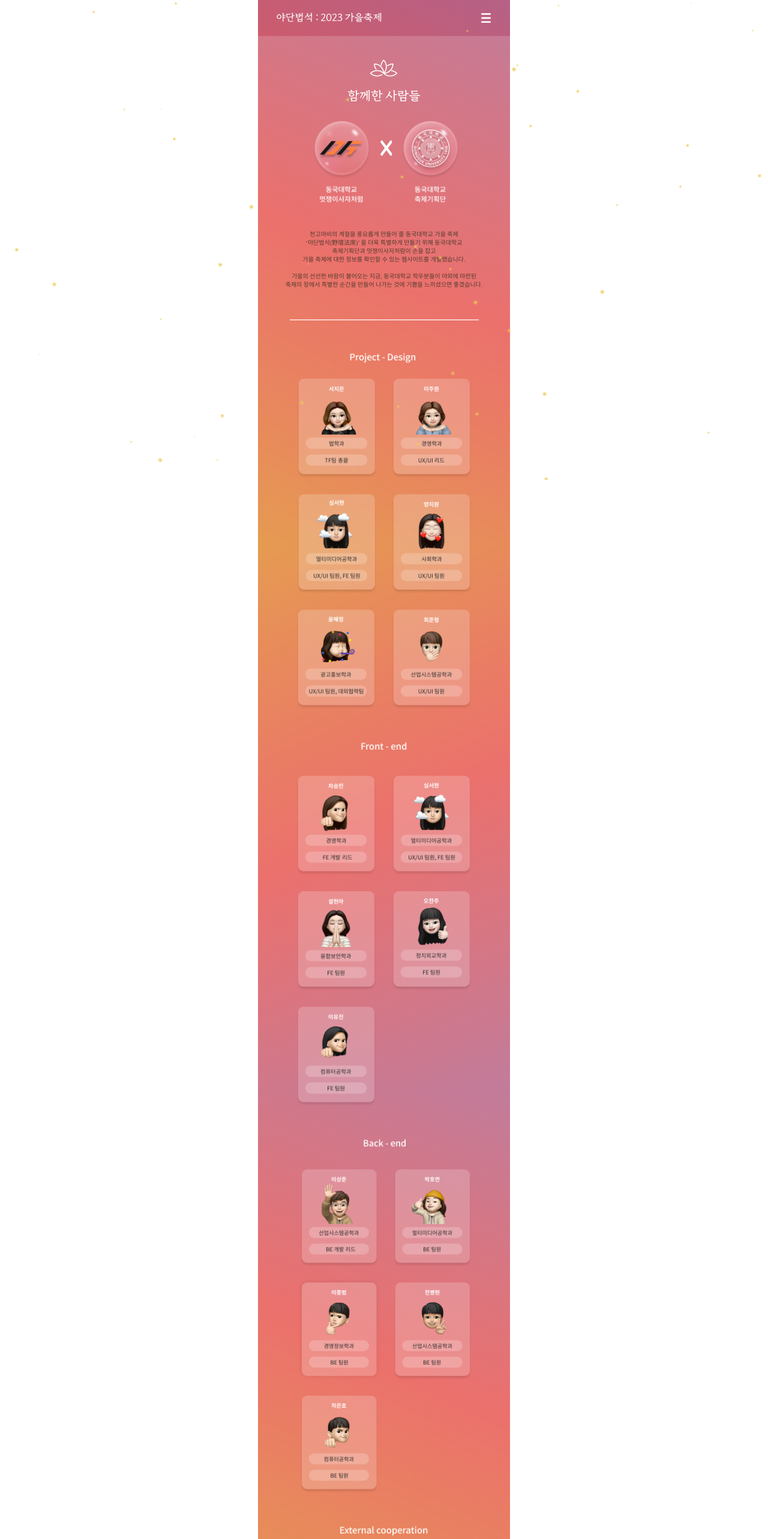
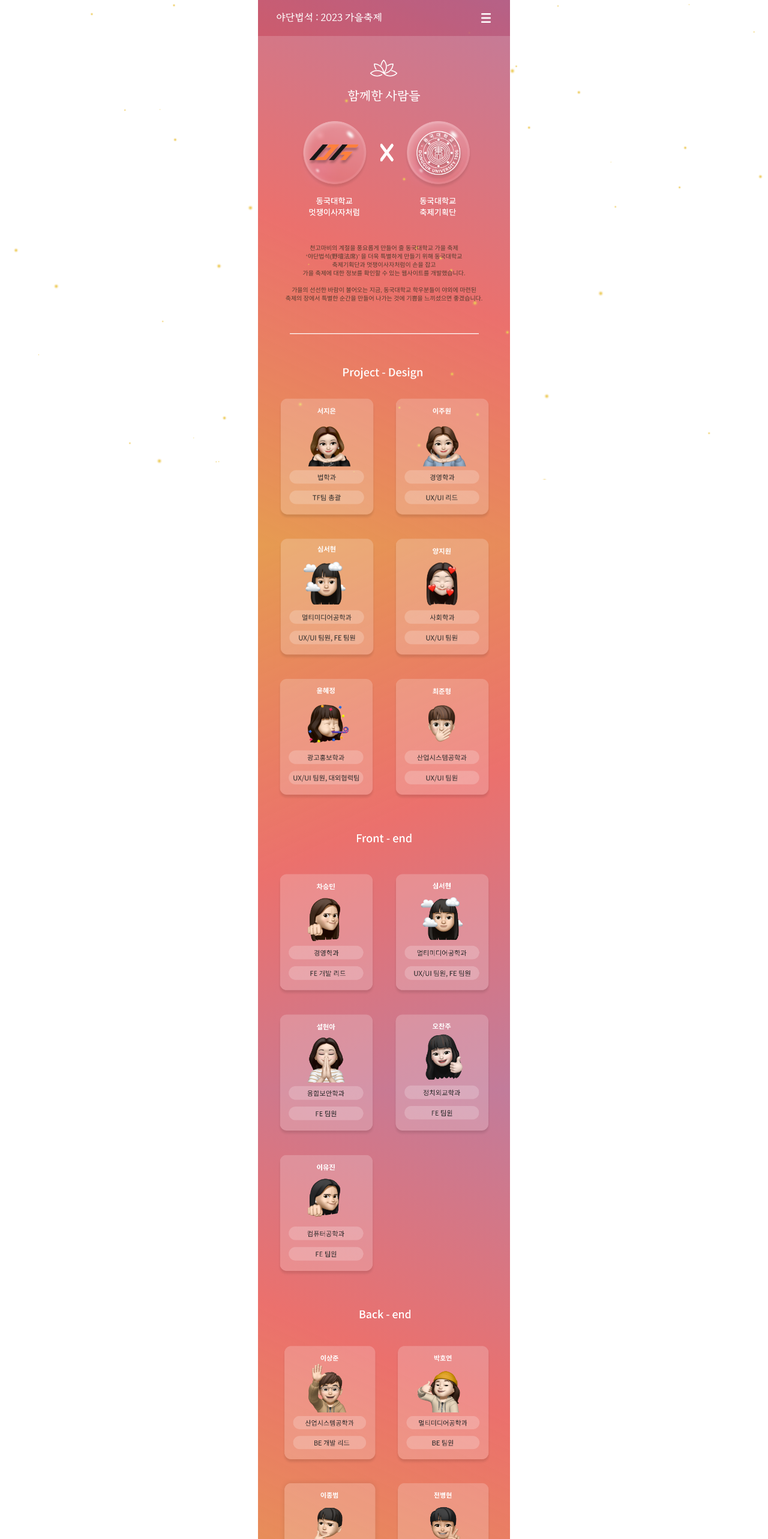
Before and after one commit to ZZZINU/2023_fall_festival_front, a React (Vite) app: page /about in a window 1280 px wide. Shown: the top 2566 px of the page at 60% size. Built offline with nearby package versions, Linux system fonts and the light colour scheme.

Commit message:
:lipstick: Style: 메인페이지 컴포넌트별 사이즈 조정, 반딧불이 z-index 조절

```diff
--- a/src/components/Main/MainBanner.jsx
+++ b/src/components/Main/MainBanner.jsx
@@ -11,7 +11,7 @@ import "./swiper.css";
 
 const imageSize = {
   width: "90%",
-  height: "170px",
+  height: "90%",
   borderRadius: "10px"
 };
 
--- a/src/components/Main/TopBooth.jsx
+++ b/src/components/Main/TopBooth.jsx
@@ -61,6 +61,9 @@ function TopBooth() {
           bgHeight="180px"
           boothGradeImgurl="/Main/silver.png"
           wholeMargin="30px"
+          descriptSize="9px"
+          marginTop="3px"
+          lineHeight="13px"
         />
       </CardWrapper>
 
@@ -96,6 +99,9 @@ function TopBooth() {
           bgHeight="180px"
           boothGradeImgurl="/Main/bronze.png"
           wholeMargin="30px"
+          descriptSize="9px"
+          marginTop="3px"
+          lineHeight="13px"
         />
       </CardWrapper>
     </TopBoothWrapper>
--- a/src/components/Main/TopBoothCard.jsx
+++ b/src/components/Main/TopBoothCard.jsx
@@ -19,7 +19,9 @@ function TopBoothCard({
   heartImg,
   boothId,
   marginTop,
-  logoHeight
+  logoHeight,
+  descriptSize,
+  lineHeight
 }) {
   const defaultBoothImgUrl = "/booth/boothDefault.png";
 
@@ -64,7 +66,7 @@ function TopBoothCard({
               <S.BoothTitle fontSize={titleFont}>
                 {processedBoothTitle || "부스명"}
               </S.BoothTitle>
-              <S.BoothDescript>
+              <S.BoothDescript fontSize={descriptSize} lineHeight={lineHeight}>
                 {processedBoothDescript || "부스 소개"}
               </S.BoothDescript>
 
--- a/src/components/Main/style.jsx
+++ b/src/components/Main/style.jsx
@@ -49,7 +49,7 @@ export const BoothType = styled.div`
   color: #fff;
   text-align: right;
   font-family: NotoSansRegular;
-  font-size: 5px;
+  font-size: 9px;
   font-weight: 500;
   line-height: normal;
 `;
@@ -70,9 +70,9 @@ export const BoothDescript = styled.div`
   display: flex;
   color: #8c847f;
   font-family: NotoSansMedium;
-  font-size: 11px;
+  font-size: ${props => props.fontSize || "10px"};
   font-weight: lighter;
-  line-height: 16px;
+  line-height: ${props => props.lineHeight || "16px"};
   margin-left: 10px;
   margin-right: 10px;
 `;
--- a/src/components/common/pageTitle/style.jsx
+++ b/src/components/common/pageTitle/style.jsx
@@ -8,6 +8,8 @@ export const PageTitleWrapper = styled.div`
 
   font-family: Dongguk;
   margin: 20px;
+  position: relative;
+  z-index: 2;
 `;
 
 export const PageTitle_Main = styled.div`
--- a/src/components/layouts/header/style.jsx
+++ b/src/components/layouts/header/style.jsx
@@ -6,7 +6,7 @@ export const HeaderWrapper = styled.div`
   justify-content: center;
   align-items: center;
 
-  z-index: 2;
+  z-index: 100;
 
   top: 0;
   width: 100%;
--- a/src/pages/about/about.jsx
+++ b/src/pages/about/about.jsx
@@ -9,7 +9,7 @@ const About = () => {
   return (
     <>
       <S.Container>
-        <Snow style={{ position: "fixed", top: 0, left: 0, zIndex: 100 }} />
+        <Snow style={{ position: "fixed", top: 0, left: 0 }} />
         <PageTitle mainTitle={"함께한 사람들"} />
         <S.WithWho src="/About/about_with.png" alt="멋사랑 축기단" />
         <S.IntroduceText>
--- a/src/pages/about/snow.jsx
+++ b/src/pages/about/snow.jsx
@@ -132,7 +132,7 @@ const Snow = () => {
     position: "fixed",
     top: 0,
     left: 0,
-    zIndex: 100,
+    // zIndex: 100,
     pointerEvents: "none",
     width: "100%"
   };
--- a/src/pages/about/style.jsx
+++ b/src/pages/about/style.jsx
@@ -14,7 +14,9 @@ export const Container = styled.div`
 `;
 
 export const WithWho = styled.img`
-  width: 60%;
+  width: 70%;
+  position: relative;
+  z-index: 99;
 `;
 
 export const IntroduceText = styled.div`
@@ -24,6 +26,8 @@ export const IntroduceText = styled.div`
   color: unset;
   margin-top: 45px;
   line-height: 14px;
+  position: relative;
+  z-index: 1;
 `;
 
 export const line = styled.img`
@@ -33,20 +37,28 @@ export const line = styled.img`
 
 export const IntroPd = styled.img`
   margin-top: 50px;
-  width: 70%;
+  width: 85%;
+  position: relative;
+  z-index: 99;
 `;
 
 export const IntroFE = styled.img`
   margin-top: 50px;
-  width: 70%;
+  width: 85%;
+  position: relative;
+  z-index: 99;
 `;
 
 export const IntroBE = styled.img`
   margin-top: 50px;
-  width: 70%;
+  width: 85%;
+  position: relative;
+  z-index: 99;
 `;
 
 export const IntroEC = styled.img`
   margin-top: 50px;
-  width: 70%;
+  width: 85%;
+  position: relative;
+  z-index: 99;
 `;
--- a/src/pages/main/Main.jsx
+++ b/src/pages/main/Main.jsx
@@ -13,7 +13,7 @@ function Main() {
   return (
     <>
       <S.MainContainer>
-        <Snow style={{ position: "fixed", top: 0, left: 0, zIndex: 100 }} />
+        <Snow style={{ position: "fixed", top: 0, left: 0 }} />
         <S.FloatingImagesContainer>
           <S.FloatingImage
             src="/Main/main_ya.png"
--- a/src/pages/main/style.jsx
+++ b/src/pages/main/style.jsx
@@ -51,6 +51,7 @@ export const FloatingImage = styled.img`
 export const MainBanner = styled.div`
   position: relative;
   margin-top: 200%;
+  z-index: 99;
 `;
 
 export const MainBoothGrade = styled.div`
@@ -87,12 +88,12 @@ export const Boothceleb = styled.div`
 `;
 
 export const CelebEleven = styled.img`
-  width: 70%;
+  width: 75%;
   margin-top: 10px;
 `;
 
 export const CelecbTwelve = styled.img`
-  width: 35%;
+  width: 40%;
   margin-top: 10px;
 `;
 
```
